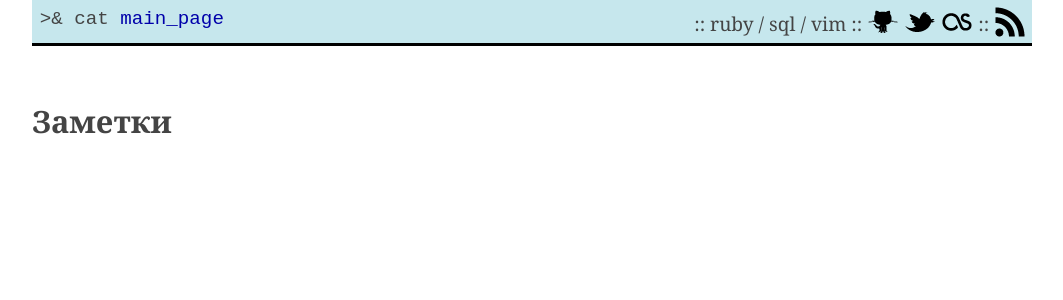
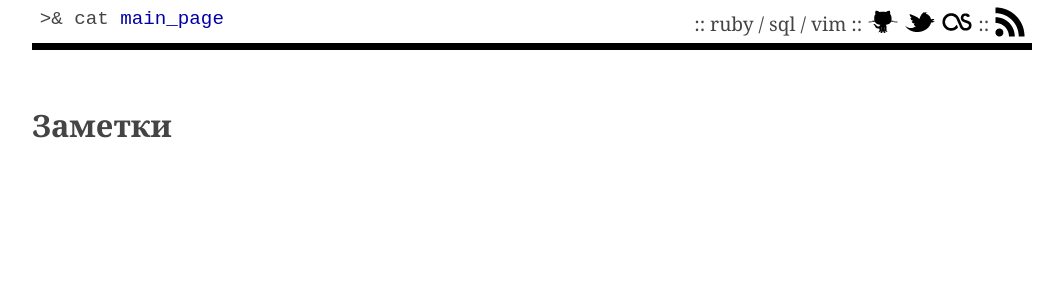
Before and after one commit to dkoprov/dkoprov.github.com, a Jekyll site: the page built from index.html, in a window 1280 px wide. Shown: the top 300 px of the page, without its empty margins (108-1171 px from the left). Built offline with Jekyll 4.4.1, drawn with Linux system fonts in a browser that asks for light colours; nearby versions of some CDN libraries; some web fonts are replaced; library files that are not in the unit come from our copies; Markdown is read by kramdown in place of the engine named in the settings.

Commit message:
Never satisfied with stiling.

```diff
--- a/css/main.css
+++ b/css/main.css
@@ -1,5 +1,6 @@
 body{
   position: relative;
+  width: 80%;
   max-width: 1000px;
   color: #444;
   font-family: 'PT Serif', Georgia, serif;
@@ -32,9 +33,9 @@ h1 {
 }
 
 .caption{
-  border-bottom: 0.2em solid black;
+  border-bottom: 0.4em solid black;
   padding: .3em;
-  background-color: #C6E7ED;
+  /*background-color: #C6E7ED;*/
   text-align: right;
 }
 .caption img {
@@ -64,7 +65,7 @@ ul.posts li {
   line-height: 1.75em;
 }
 
-ul.posts span {
+ul.posts span, #post code {
   font-family: 'Liberation Mono', 'Menlo', monospace;
   font-size: 80%;
 }
```
